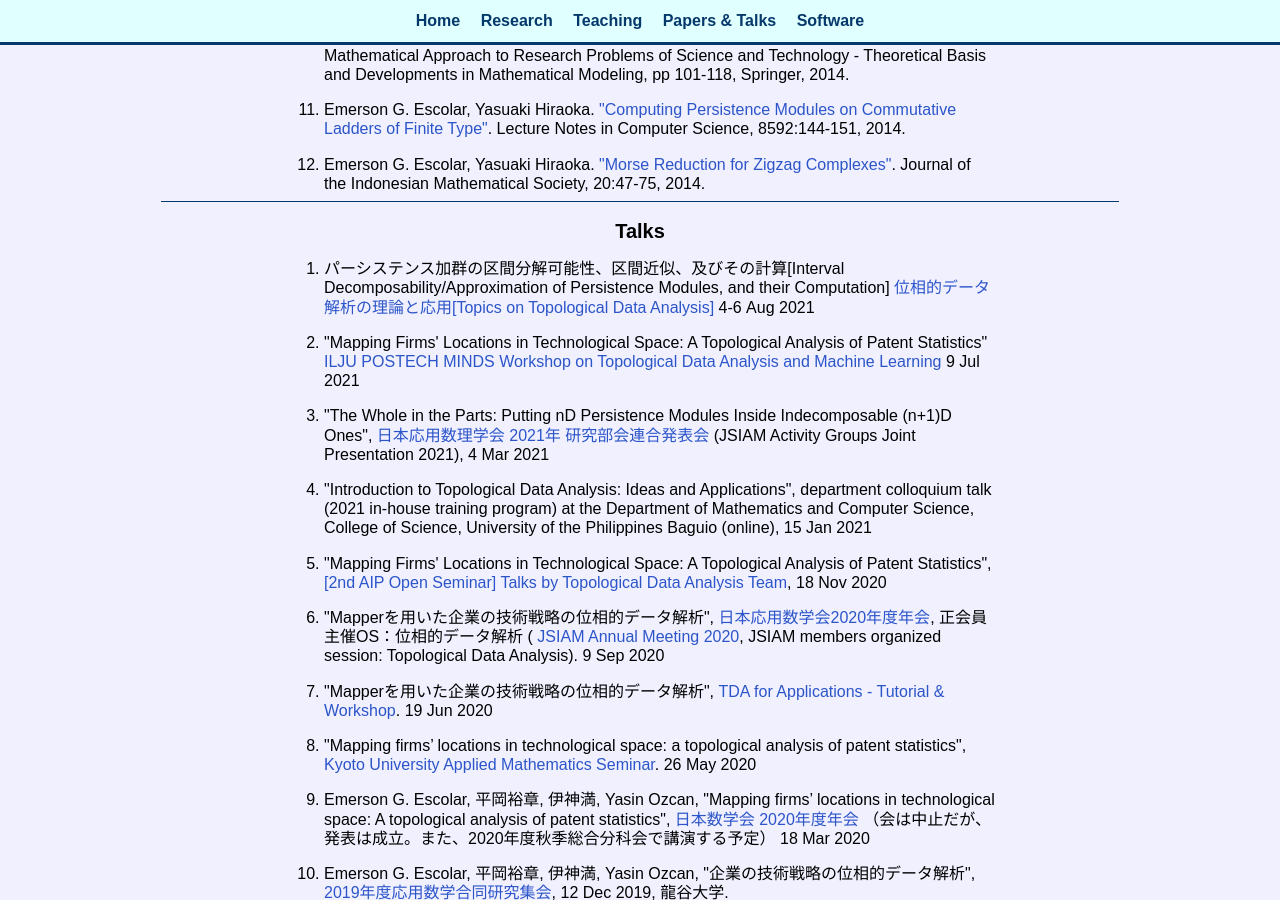
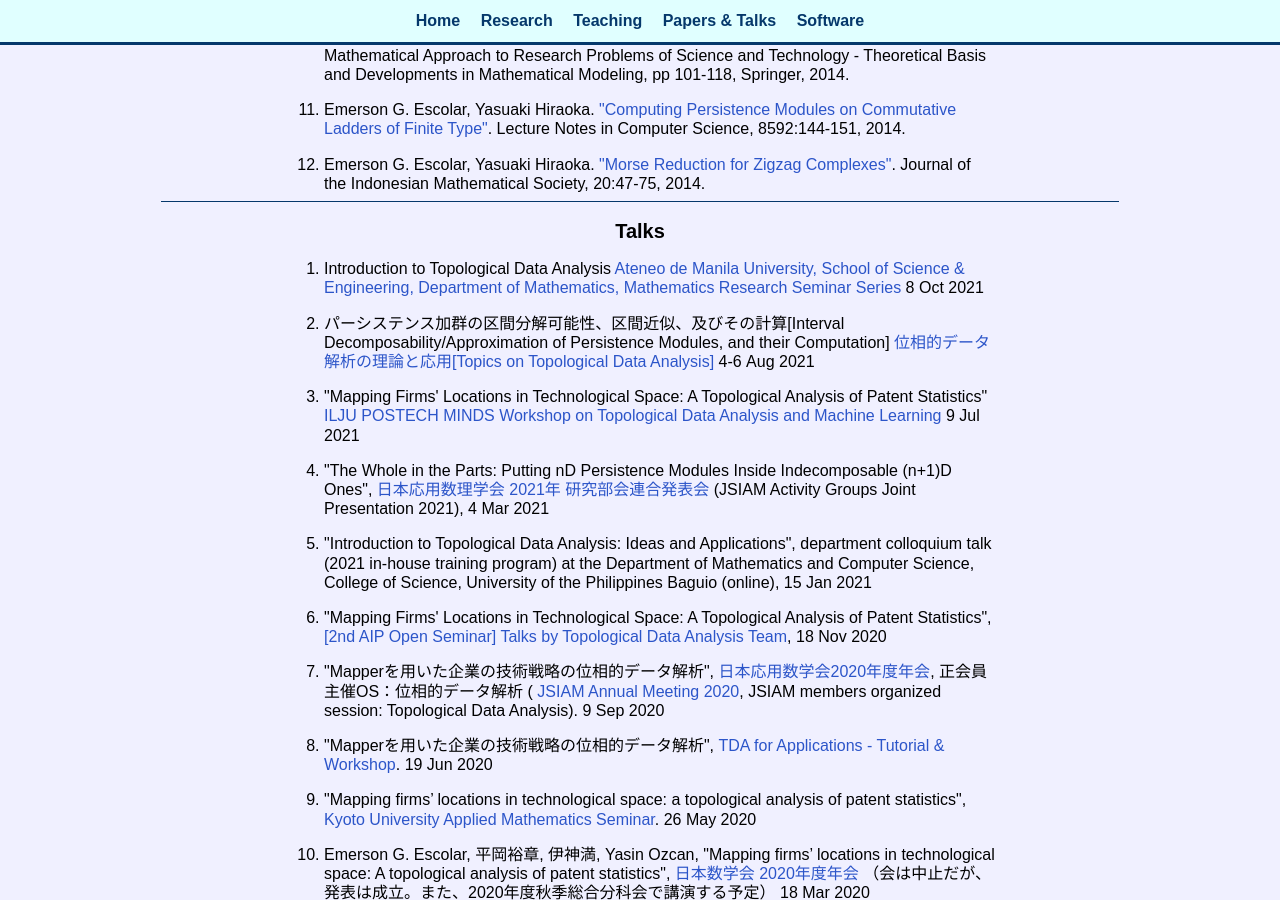
Before and after one commit to emerson-escolar/emerson-escolar.github.io, a Jekyll site: the page built from research_lists.html, in a window 1280 px wide and 900 px high, scrolled down 1361 px. Built offline with Jekyll 4.4.1, drawn with Linux system fonts in a browser that asks for light colours.

Commit message:
add admu talk

```diff
--- a/research_lists.html
+++ b/research_lists.html
@@ -211,6 +211,13 @@ title: Emer's Papers & Talks
 <section>
 	<h2> Talks </h2>
 	<ol class="wordbox paperlist">
+    <li>
+      Introduction to Topological Data Analysis
+      <a target="_blank" href="https://www.ateneo.edu/ls/sose/mathematics/mathematics-research-seminar-series">
+        Ateneo de Manila University, School of Science & Engineering, Department of Mathematics, Mathematics Research Seminar Series</a>
+      8 Oct 2021
+    </li>
+
     <li>
       パーシステンス加群の区間分解可能性、区間近似、及びその計算[Interval Decomposability/Approximation of Persistence Modules, and their Computation]
       <a target="_blank" href="https://www.imi.kyushu-u.ac.jp/kyodo-riyo/research_meetings/view/22">
```
